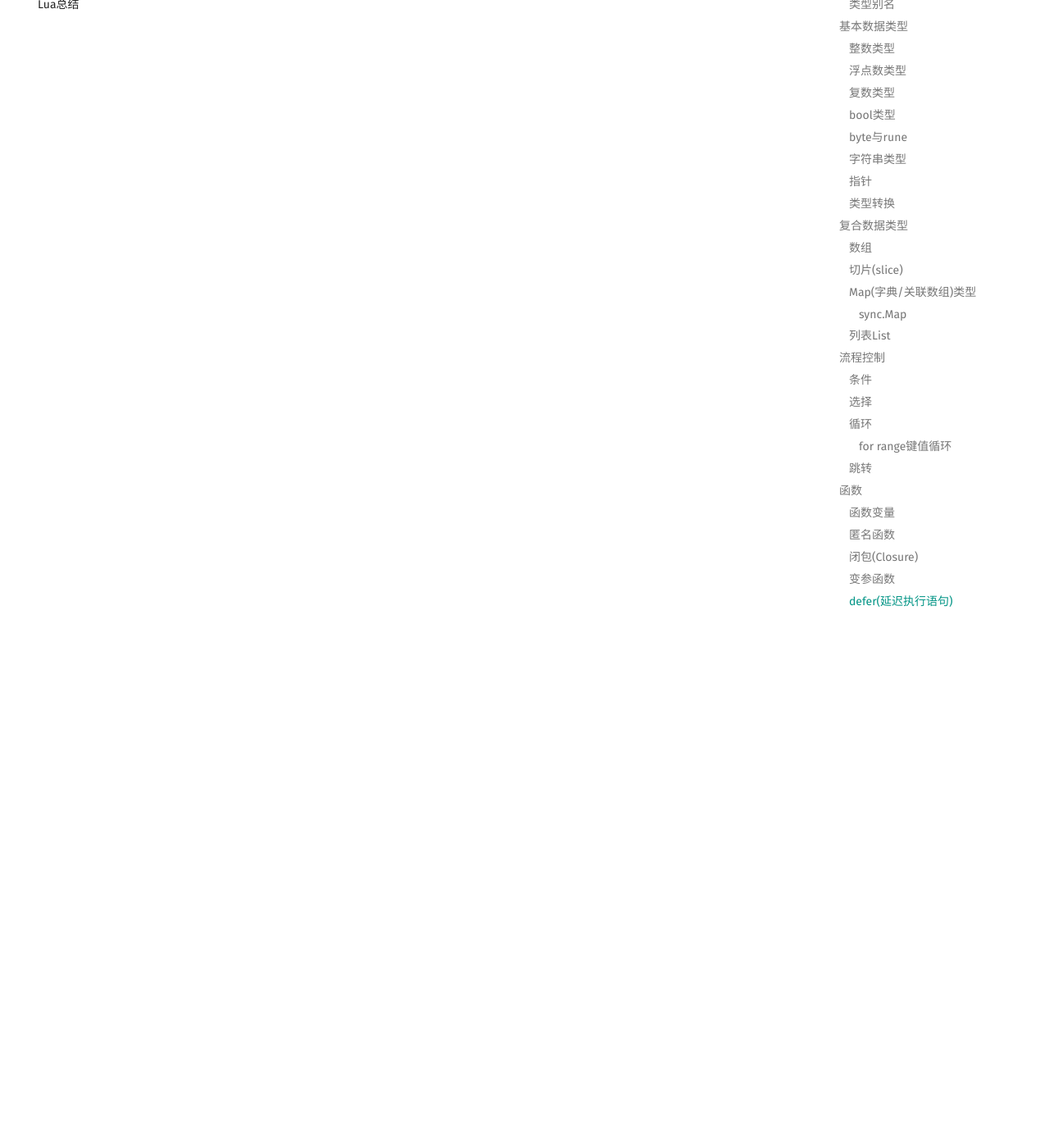
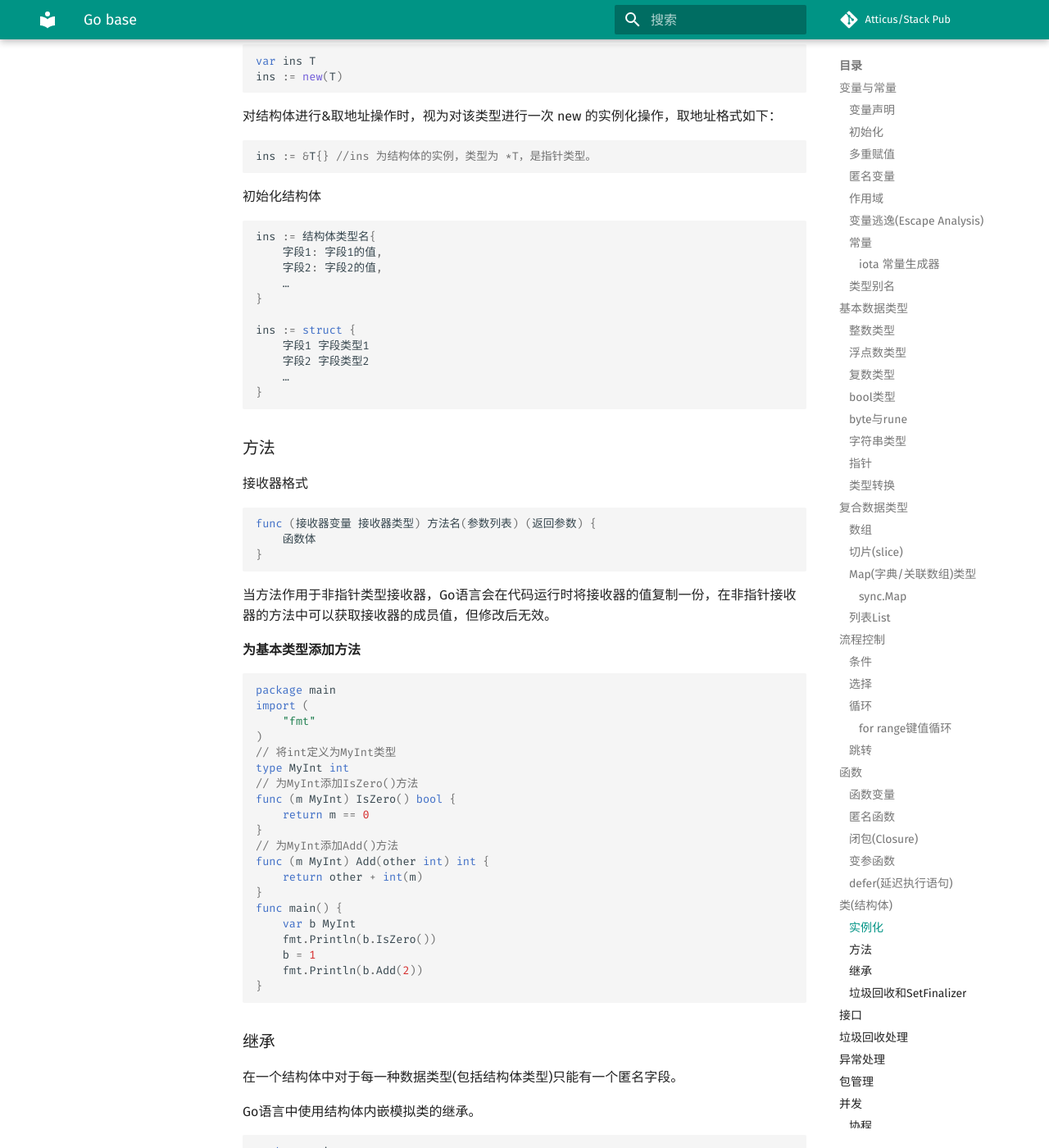
Before and after one commit to opfanswyx/StackPub, an MkDocs documentation site: the page built from docs/goprogram/go_base.md, in a window 1280 px wide and 1400 px high, scrolled down 12482 px. Shown: the whole window at 82% size. Built offline with MkDocs 1.6.1 and Material for MkDocs 9.7.7, drawn with Linux system fonts in a browser that asks for light colours; comment, search, counter and statistics services are not loaded; some of the changed text lies outside the part shown.

````diff
--- a/docs/goprogram/go_base.md
+++ b/docs/goprogram/go_base.md
@@ -468,3 +468,134 @@ func main() {
 ```
 所以使用```defer```能非常方便地处理**资源释放问题**。
 ---
+
+## 类(结构体)
+结构体的定义格式如下：
+```go
+type 类型名 struct {
+    字段1 字段1类型
+    字段2 字段2类型
+    …
+}
+```
+### 实例化
+```go
+var ins T
+ins := new(T)
+```
+对结构体进行&取地址操作时，视为对该类型进行一次 new 的实例化操作，取地址格式如下：
+```go
+ins := &T{} //ins 为结构体的实例，类型为 *T，是指针类型。
+```
+初始化结构体
+```go
+ins := 结构体类型名{
+    字段1: 字段1的值,
+    字段2: 字段2的值,
+    …
+}
+
+ins := struct {
+    字段1 字段类型1
+    字段2 字段类型2
+    …
+}
+```
+### 方法
+接收器格式
+```go
+func (接收器变量 接收器类型) 方法名(参数列表) (返回参数) {
+    函数体
+}
+```
+当方法作用于非指针类型接收器，Go语言会在代码运行时将接收器的值复制一份，在非指针接收器的方法中可以获取接收器的成员值，但修改后无效。
+
+**为基本类型添加方法**
+```go
+package main
+import (
+    "fmt"
+)
+// 将int定义为MyInt类型
+type MyInt int
+// 为MyInt添加IsZero()方法
+func (m MyInt) IsZero() bool {
+    return m == 0
+}
+// 为MyInt添加Add()方法
+func (m MyInt) Add(other int) int {
+    return other + int(m)
+}
+func main() {
+    var b MyInt
+    fmt.Println(b.IsZero())
+    b = 1
+    fmt.Println(b.Add(2))
+}
+```
+### 继承
+在一个结构体中对于每一种数据类型(包括结构体类型)只能有一个匿名字段。
+
+Go语言中使用结构体内嵌模拟类的继承。
+```go
+package main
+import "fmt"
+// 可飞行的
+type Flying struct{}
+func (f *Flying) Fly() {
+    fmt.Println("can fly")
+}
+// 可行走的
+type Walkable struct{}
+func (f *Walkable) Walk() {
+    fmt.Println("can calk")
+}
+// 人类
+type Human struct {
+    Walkable // 人类能行走
+}
+// 鸟类
+type Bird struct {
+    Walkable // 鸟类能行走
+    Flying   // 鸟类能飞行
+}
+func main() {
+    // 实例化鸟类
+    b := new(Bird)
+    fmt.Println("Bird: ")
+    b.Fly()
+    b.Walk()
+    // 实例化人类
+    h := new(Human)
+    fmt.Println("Human: ")
+    h.Walk()
+}
+```
+### 垃圾回收和SetFinalizer
+```go
+runtime.GC()
+fmt.Printf("%d\n", runtime.MemStats.Alloc/1024)
+runtime.SetFinalizer(obj, func(obj *typeObj))
+```
+## 接口
+```go
+type 接口类型名 interface{
+    方法名1( 参数列表1 ) 返回值列表1
+    方法名2( 参数列表2 ) 返回值列表2
+    …
+}
+```
+## 垃圾回收处理
+
+## 异常处理
+
+## 包管理
+
+## 并发
+### 协程
+
+## 断言和反射
+
+## 文件处理
+
+## 网络编程
--- a/mkdocs.yml
+++ b/mkdocs.yml
@@ -66,9 +66,8 @@ nav:
       - 文件操作: cplus/cpp_10file.md
       - 高级主题: cplus/cpp_11high.md
     - Go语言:
-      - Go语言基础: goprogram/go_base.md
-      - Go语言面向对象相关: goprogram/go_oop.md
-      - 规划: goprogram/plan.md
+      - Go语言基础: goprogram/go_study.md
+      - Go语言源码解析: goprogram/go_source.md
     - PHP:
       - PHP基础: source/php/php_base.md
       - PHP面向对象: source/php/php_object.md
````
Also changed, not shown: docs/goprogram/go_oop.md (deleted, +0 -130 lines), docs/goprogram/go_source.md (added, +15 -0 lines), docs/goprogram/go_study.md (added, +25 -0 lines), docs/goprogram/plan.md (deleted, +0 -40 lines).
